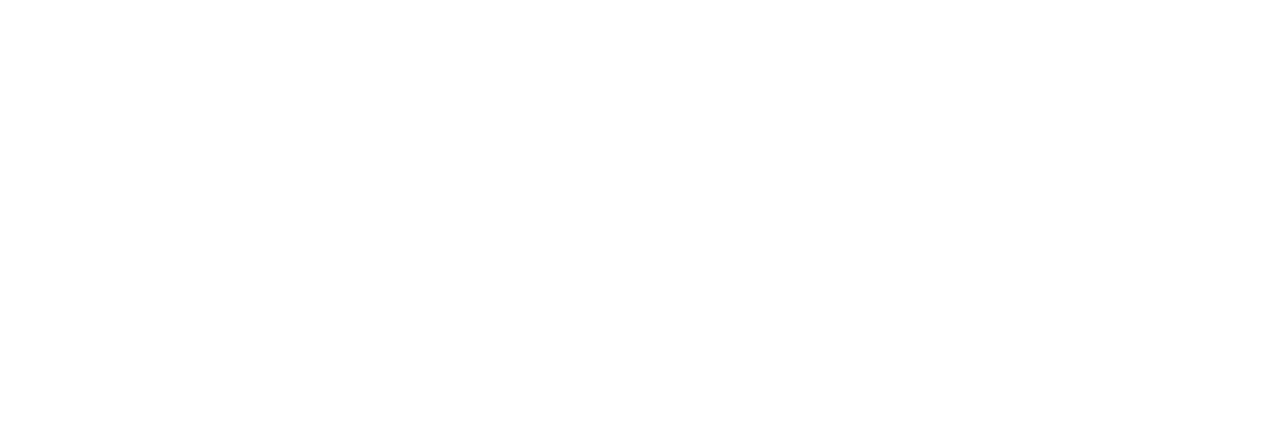
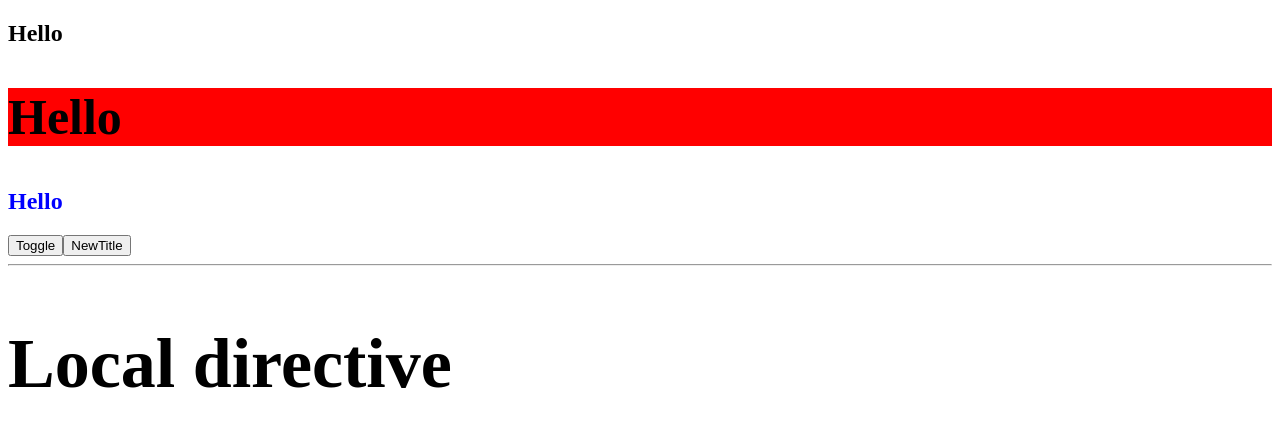
Before and after one commit to vpravo/vue-apps, a Vue app: page /directives in a window 1280 px wide. Shown: the top 426 px of the page. Built offline with nearby package versions, Linux system fonts and the light colour scheme.

Commit message:
directive

```diff
--- a/src/components/app-contents/contents.js
+++ b/src/components/app-contents/contents.js
@@ -58,5 +58,9 @@
   {
     name: "Работа с компонентами",
     path: "component-app"
+  },
+  {
+    name: "Директивы",
+    path: "directives"
   }
 ]
--- /dev/null
+++ b/src/components/directives/color.js
@@ -0,0 +1,33 @@
+export default {
+  bind(el, bindings /*,vnode*/) {
+    //el.style.color = "red"
+    //el.style.color = bindings.value
+
+    const fontModifier = bindings.modifiers["font"]
+    if (fontModifier) el.style.fontSize = "50px"
+
+    const delayModifier = bindings.modifiers["delay"]
+    let delay = 0
+    if (delayModifier) {
+      delay = 2000
+    }
+    setTimeout(() => {
+      const arg = bindings.arg
+      el.style[arg] = bindings.value
+    }, delay)
+
+    console.log("bind")
+  },
+  inserted(/*el, bindings, vnode*/) {
+    console.log("inserted")
+  },
+  update(/*el, bindings, vnode, oldVnode*/) {
+    console.log("update")
+  },
+  componentUpdated(/*el, bindings, vnode, oldVnode*/) {
+    console.log("componentUpdated")
+  },
+  unbind() {
+    console.log("unbind")
+  }
+}
--- /dev/null
+++ b/src/components/directives/directive-app.vue
@@ -0,0 +1,32 @@
+<template>
+  <div>
+    <h2 v-colored v-if="visible">{{ title }}</h2>
+    <h2 v-colored:background.font="'red'">{{ title }}</h2>
+    <h2 v-colored:color.delay="'blue'">{{ title }}</h2>
+    <button @click="visible = !visible">Toggle</button>
+    <button @click="title = 'NewTitle'">NewTitle</button>
+    <hr />
+    <h2 v-font>Local directive</h2>
+  </div>
+</template>
+
+<script>
+export default {
+  name: "DirectiveApp",
+  data() {
+    return {
+      title: "Hello",
+      visible: true
+    }
+  },
+  directives: {
+    font: {
+      bind(el /*, bindings /*,vnode*/) {
+        el.style.fontSize = "70px"
+      }
+    }
+  }
+}
+</script>
+
+<style></style>
--- /dev/null
+++ b/src/components/directives/index.js
@@ -0,0 +1,2 @@
+import DirectiveApp from "./directive-app.vue"
+export default DirectiveApp
--- a/src/main.js
+++ b/src/main.js
@@ -2,7 +2,8 @@
 import App from "./App.vue"
 import router from "./router"
 import store from "./store"
-
+import colorDirectives from "./components/directives/color"
+Vue.directive("colored", colorDirectives)
 Vue.config.productionTip = false
 export const eventEmitter = new Vue()
 new Vue({
--- a/src/router/index.js
+++ b/src/router/index.js
@@ -16,6 +16,7 @@
 import DomElement from "../components/dom-element"
 import LifecycleComponent from "../components/lifecycle-component"
 import ComponentApp from "../components/component-app"
+import DirectiveApp from "../components/directives"
 
 Vue.use(VueRouter)
 
@@ -98,6 +99,11 @@
     path: "/component-app",
     name: "component-app",
     component: ComponentApp
+  },
+  {
+    path: "/directives",
+    name: "directives",
+    component: DirectiveApp
   }
 ]
 
```
